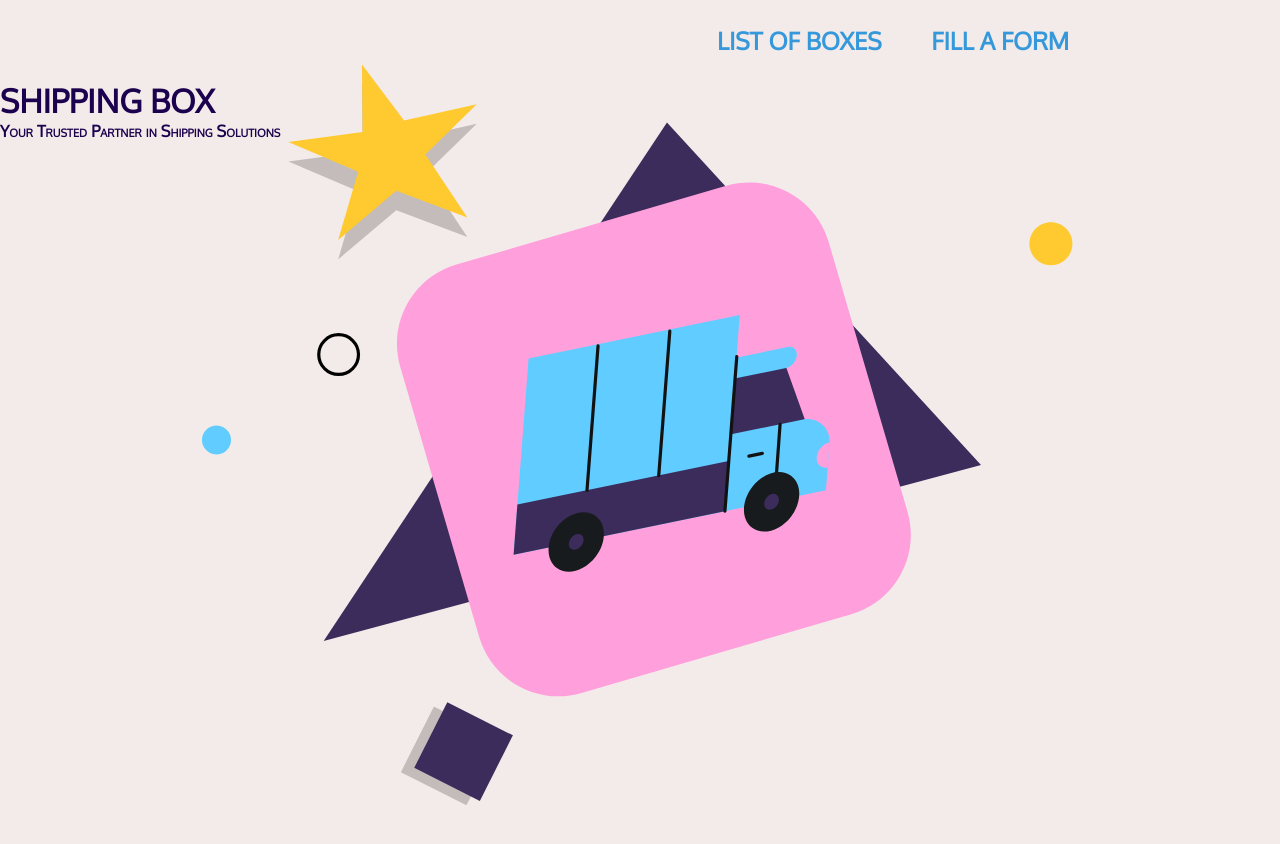
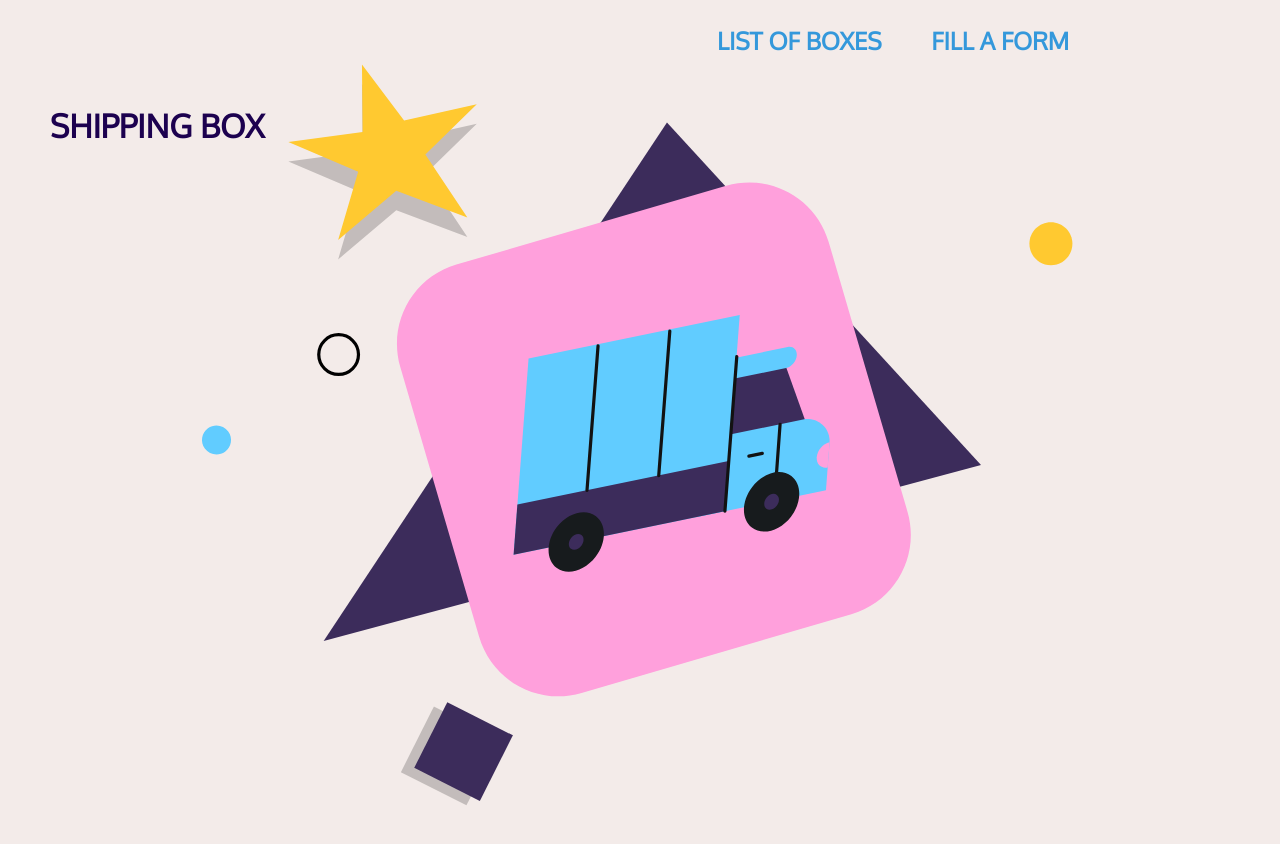
Before and after one commit to k9abhinav/ShippingMERN, a React (Create React App) app in the folder frontend/: page / in a window 1280 px wide. Shown: the top 844 px of the page. Built offline with nearby package versions, Linux system fonts and the light colour scheme.

Commit message:
HOMEPAGE

```diff
--- a/frontend/src/pages/Homepage.js
+++ b/frontend/src/pages/Homepage.js
@@ -6,8 +6,7 @@ function Homepage() {
 
     <div className='home'>
         <div className='heading'>
-          <h1>SHIPPING BOX</h1>
-          <h4>Your Trusted Partner in Shipping Solutions</h4>
+          <h1 style={{marginTop:25,marginLeft:50}}>SHIPPING BOX</h1>
         </div>
     </div>
 
```
